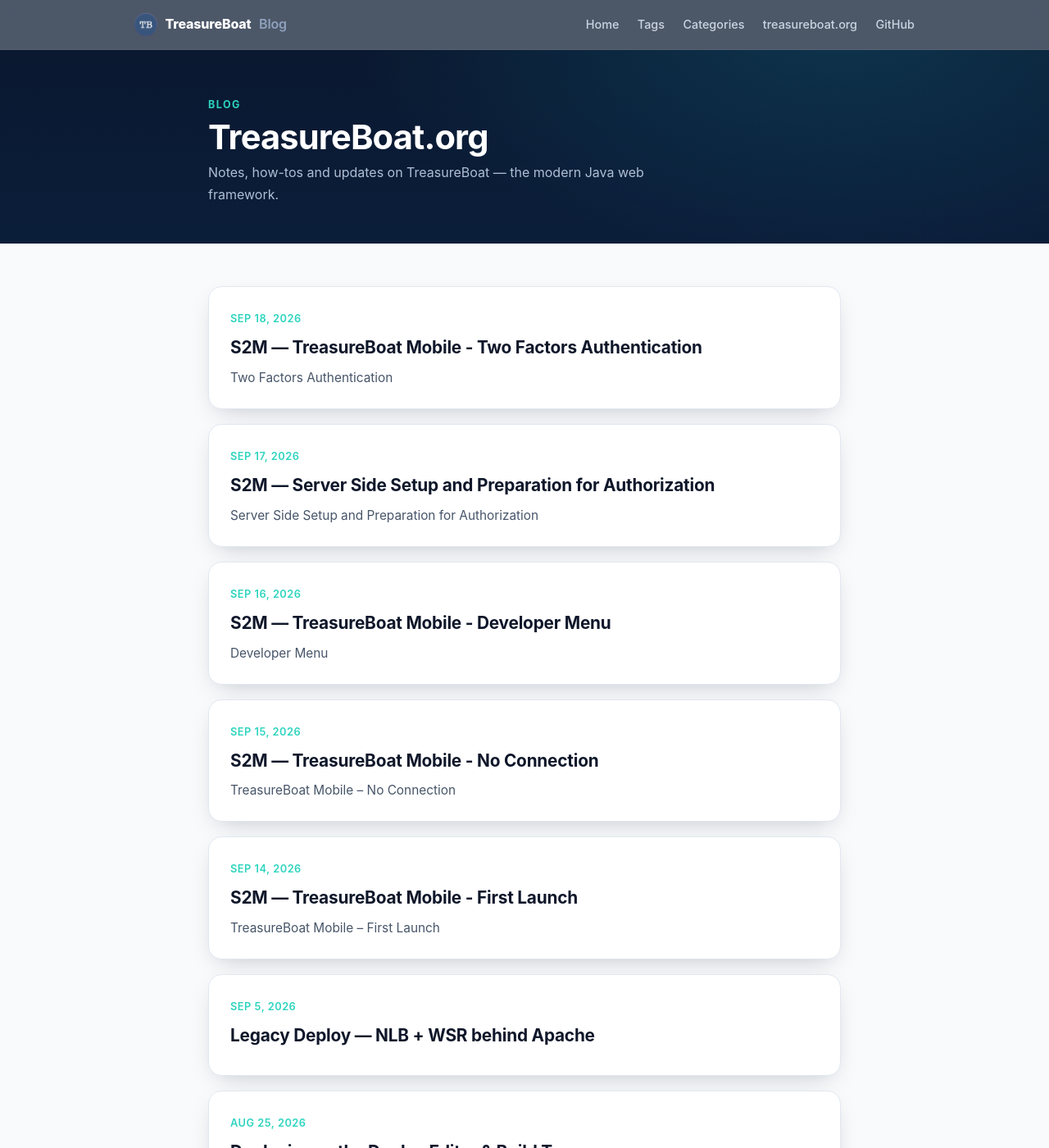
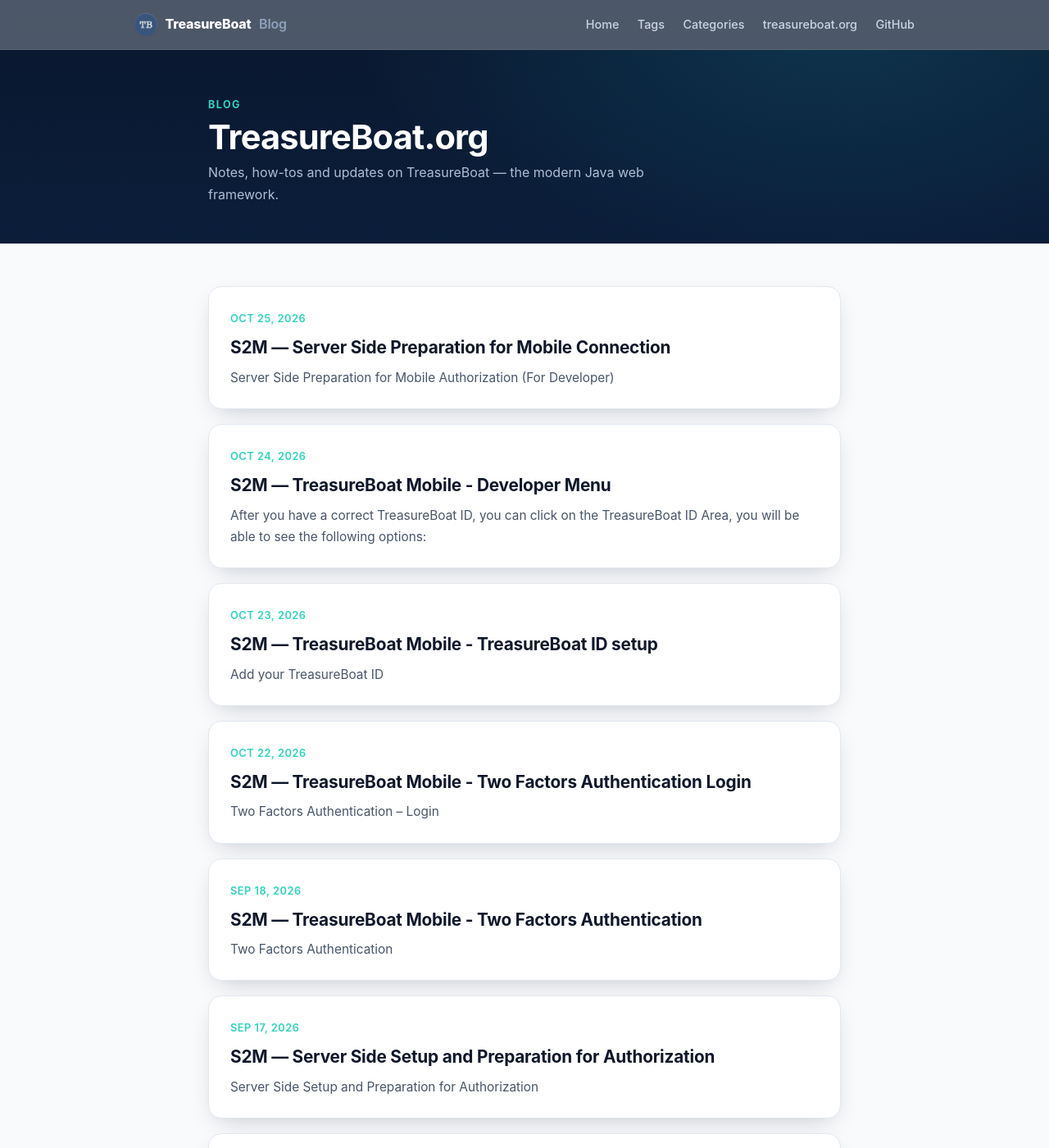
Before and after one commit to ishimoto/ishimoto.github.io, a Jekyll site: the page built from index.md, in a window 1280 px wide and 1400 px high. Shown: the whole window at 82% size. Built offline with Jekyll 4.4.1, drawn with Linux system fonts in a browser that asks for light colours.

Commit message:
Updating the Blog for TreasureBoat Mobile

```diff
--- a/_posts/2026-09-17-s2m-tfa.md
+++ b/_posts/2026-09-18-s2m-tfa.md
@@ -27,10 +27,12 @@ So on the Screen bellow, you have currently two options of Mobile Authenticater
 Because the link can be different for a country depending on the language.
 The current solution is it is backed into the Localization.
 
-* TBWTwoFactor.Path.AppStore
-* TBWTwoFactor.Path.GooglePlay
+* TBWTwoFactor.Path.AppStore (iOS)
+* TBWTwoFactor.Path.GooglePlay (Android)
 
-In the future we will be able to provide **MTBMobile** for handling 2FA.
+And now we can use TreasureBoat Mobile for handling 2FA. You can use your tool what you like most.
+However, the one difference is TreasureBoat Mobile knows that it is a TB application, so it displays a
+correct Logo and will provide QuickLogin and other upcoming features like Push Notification and more.
 
 ## 2. Scan the QR Code
 
--- /dev/null
+++ b/_posts/2026-10-22-s2m-tfa-login.md
@@ -0,0 +1,25 @@
+---
+published: true
+layout: post
+title:  "S2M — TreasureBoat Mobile - Two Factors Authentication Login"
+author: ishimoto
+date:   2026-10-22
+categories: Mobile
+tags: [Mobile, Authentication]
+---
+
+# Two Factors Authentication – Login
+
+A normal TB Login Form has usually 3 Fields to enter the credentials.
+The first one is the Username, the second one is the Password and the third one is the Two-Factor Authentication Code.
+
+![Login Form](/assets/S2M/TwoFactor/LoginForm.png)
+
+If the Two-Factor Authentication is not switched ON, then only the 2 first fields are mandatory.
+After the Two-Factor Authentication is ON, the user needs to add the one-time token that changes every 30 seconds.
+
+Check your Device for the Authenticator App and add the one-time token.
+
+![List Accont](/assets/S2M/TwoFactor/ListAccount.jpeg)
+
+There are properties to set up the application for forcing the user to use the Two-Factor Authentication.
--- /dev/null
+++ b/_posts/2026-10-23-s2m-mobile-developer.md
@@ -0,0 +1,35 @@
+---
+published: true
+layout: post
+title:  "S2M — TreasureBoat Mobile - TreasureBoat ID setup"
+author: ishimoto
+date:   2026-10-23
+categories: Mobile
+tags: [Mobile, Authentication]
+---
+
+# Add your TreasureBoat ID
+
+Enter your **TreasureBoat ID** here.
+
+![TB ID Input](/assets/S2M/Mobile/Developer/TBIdInput.jpeg)
+
+And click on the Save Button at the end of the screen.
+
+After successfully adding the ID, you can find now below the Save Button a new
+**Remove TreasureBoat ID** Button
+
+
+---
+
+# Development Memo:
+
+For Developing and improving the application, it is possible to connect to a local TreasureBoat server.
+>
+> ![TB ID List](/assets/S2M/Mobile/Developer/DevSetup.png)
+
+---
+
+After the ID was added, a TreasureBoat ID Card is displayed.
+
+![TB ID List](/assets/S2M/Mobile/Developer/TBIdList.jpg)
--- /dev/null
+++ b/_posts/2026-10-24-s2m-mobile-dev-menu.md
@@ -0,0 +1,21 @@
+---
+published: true
+layout: post
+title:  "S2M — TreasureBoat Mobile - Developer Menu"
+author: ishimoto
+date:   2026-10-24
+categories: Mobile
+tags: [Mobile, Authentication]
+---
+
+After you have a correct TreasureBoat ID, you can click on the TreasureBoat ID Area, you will be able to see the following options:
+
+![TB ID List](/assets/S2M/Mobile/Developer/TBIdList.jpg)
+
+# TreasureBoat ID Tools
+
+![Special Menu](/assets/S2M/Mobile/Developer/TBDevMenu.png)
+
+* License – You can see your Developer License (Developer only)
+* Approve App – You can approve and link other App TreasureBoat Apps (macOS, AppleTV, visionOS)
+* TBConnect – Displaying useful Links
--- a/_draft/2026-09-18-mobile-start.md
+++ b/_posts/2026-10-25-mobile-start.md
@@ -1,23 +1,29 @@
 ---
-published: false
+published: true
 layout: post
-title:  "S2M — Server Side Preparation for Mobile Authorization"
+title:  "S2M — Server Side Preparation for Mobile Connection"
 author: ishimoto
-date:   2026-09-17
+date:   2026-10-25
 categories: Mobile
 tags: [Mobile, Authentication]
 ---
 
-# Server Side Preparation for Mobile Authorization
+# Server Side Preparation for Mobile Authorization (For Developer)
 
-Before we start, please make sure you have the latest version of the **MTBMobile** application installed on your iOS device.
-If the application is not released yet, you can download the latest version from Testflight.
+Before we start, please make sure you have the latest version of the **TreasureBoat Mobile** application installed on your iOS device.
+This Connection setup works with build 1.
 
-On the Web App, the entrance to all this features are in the **EditMyself** section.
+On the Web App, the entrance to all these features is in the **EditMyself** section.
 
 ### Mobile Authentication
 
 `945 : EN = 'TBPerson' => tabS2M = ("[Mobile@policy=Policy.Sangria.mobile.login]", "(Mobile)", "mobileLogin", "pairedDevices") [Assignment]`
+
+### Policy
+
+> To switch on Mobile Login, add the Policy to a Role
+
+* `Policy.Sangria.mobile.login`
 
 ---
 
```
Also changed, not shown: other parts of _posts/2026-09-18-s2m-tfa.md (+1 -1 lines), other parts of _posts/2026-10-25-mobile-start.md (+0 -6 lines), _draft/2027-03-04-s2m-tfa-login.md (deleted, +0 -23 lines), _draft/2027-03-05-s2m-mobile-developer.md (deleted, +0 -53 lines), _draft/2027-03-06-s2m-mobile-connect.md (deleted, +0 -23 lines), _draft/2026-10-26-s2m-mobile-connect-server.md (renamed from _draft/2026-10-22-s2m-mobile-connect-server.md), assets/S2M/Mobile/Developer/TBDevMenu.png (added), assets/S2M/Mobile/Developer/TBIdList.jpg (added), assets/S2M/Mobile/Developer/TBIdList.png (deleted).
